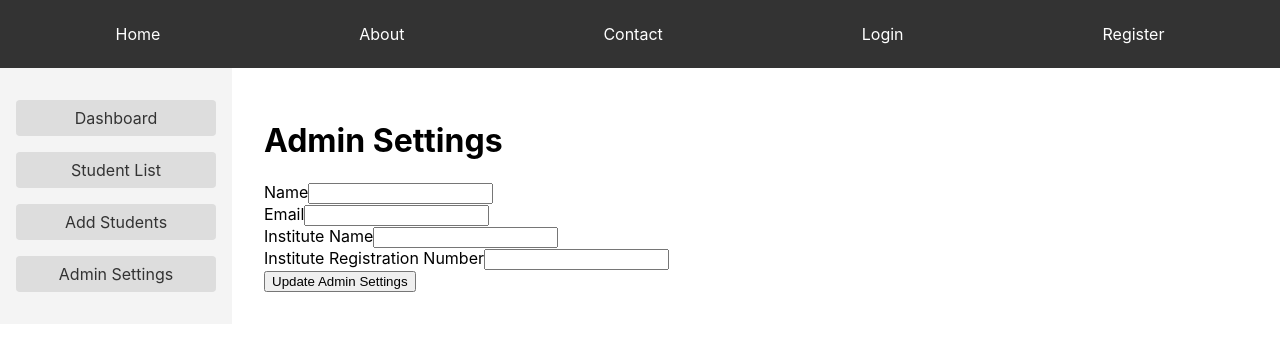
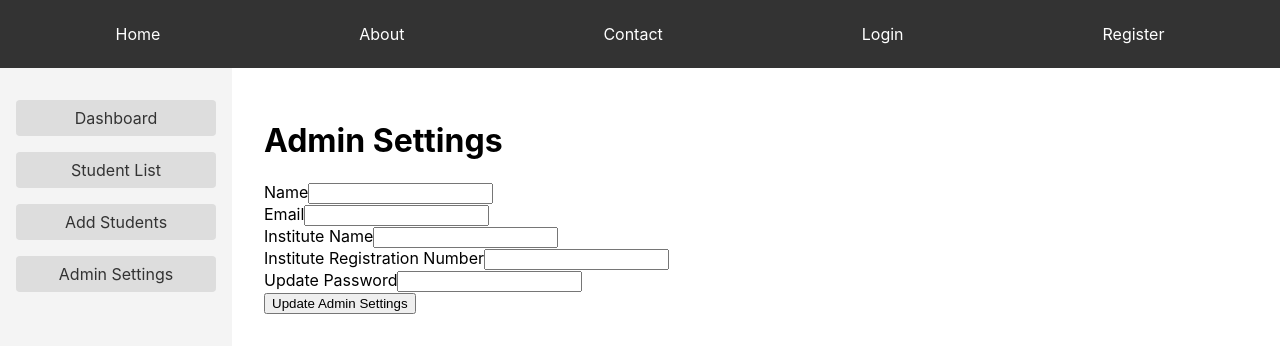
Before and after one commit to emanoj1/studentdb-client, a React (Create React App) app: page /admin-settings in a window 1280 px wide. Shown: the top 352 px of the page. Built offline with nearby package versions, Linux system fonts and the light colour scheme; no server answers; sample sign-in values are in the browser's storage.

Commit message:
update the AdminSettings component to include the password field

```diff
--- a/src/components/AdminSettings.js
+++ b/src/components/AdminSettings.js
@@ -7,7 +7,8 @@ function AdminSettings() {
     name: '',
     email: '',
     instituteName: '',
-    instituteRegistrationNumber: ''
+    instituteRegistrationNumber: '',
+    password: ''
   });
 
   useEffect(() => {
@@ -69,6 +70,10 @@ function AdminSettings() {
           <label>Institute Registration Number</label>
           <input type="text" name="instituteRegistrationNumber" value={adminData.instituteRegistrationNumber} onChange={handleChange} required />
         </div>
+        <div>
+          <label>Update Password</label>
+          <input type="password" name="password" value={adminData.password} onChange={handleChange} />
+        </div>
         <button type="submit">Update Admin Settings</button>
       </form>
     </div>
```
